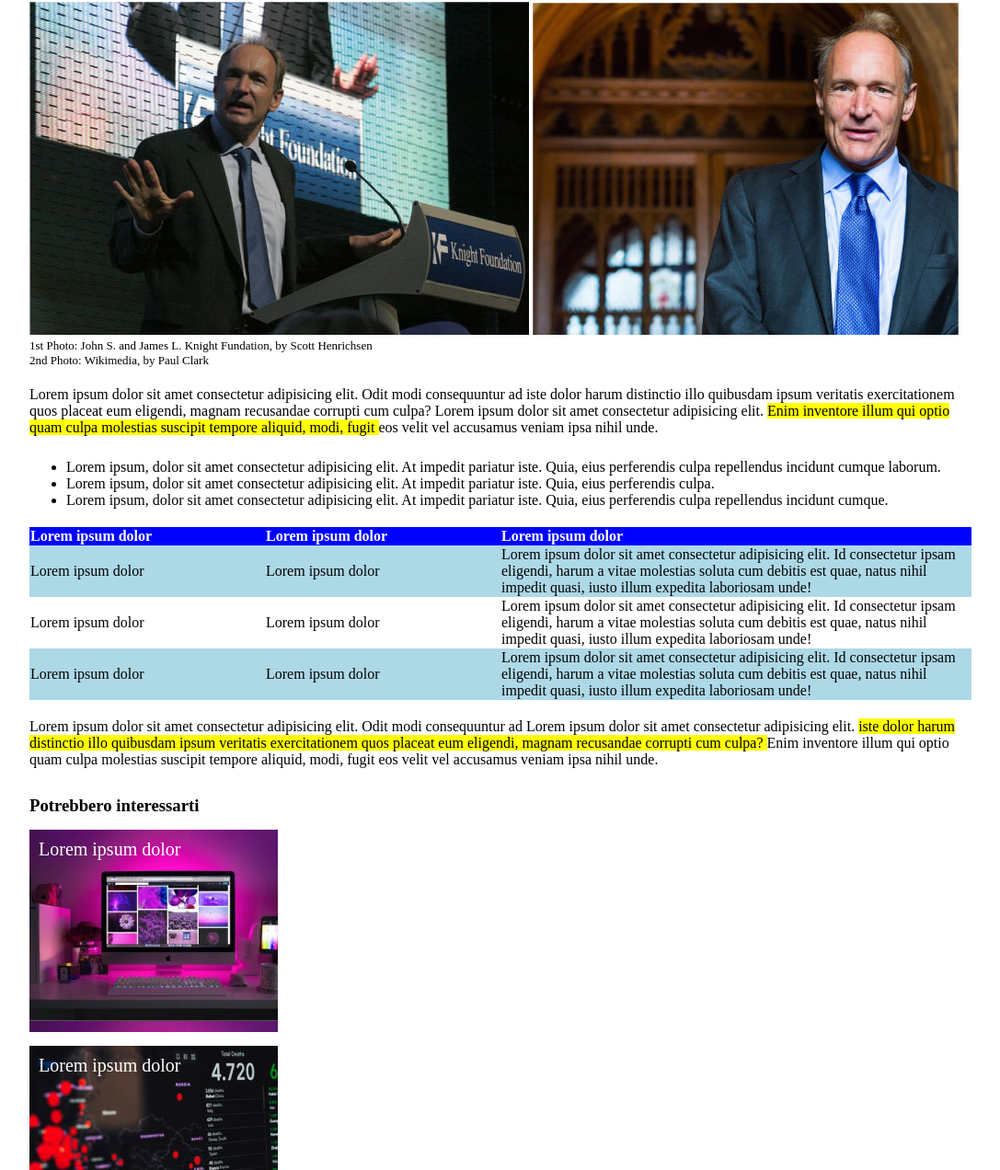
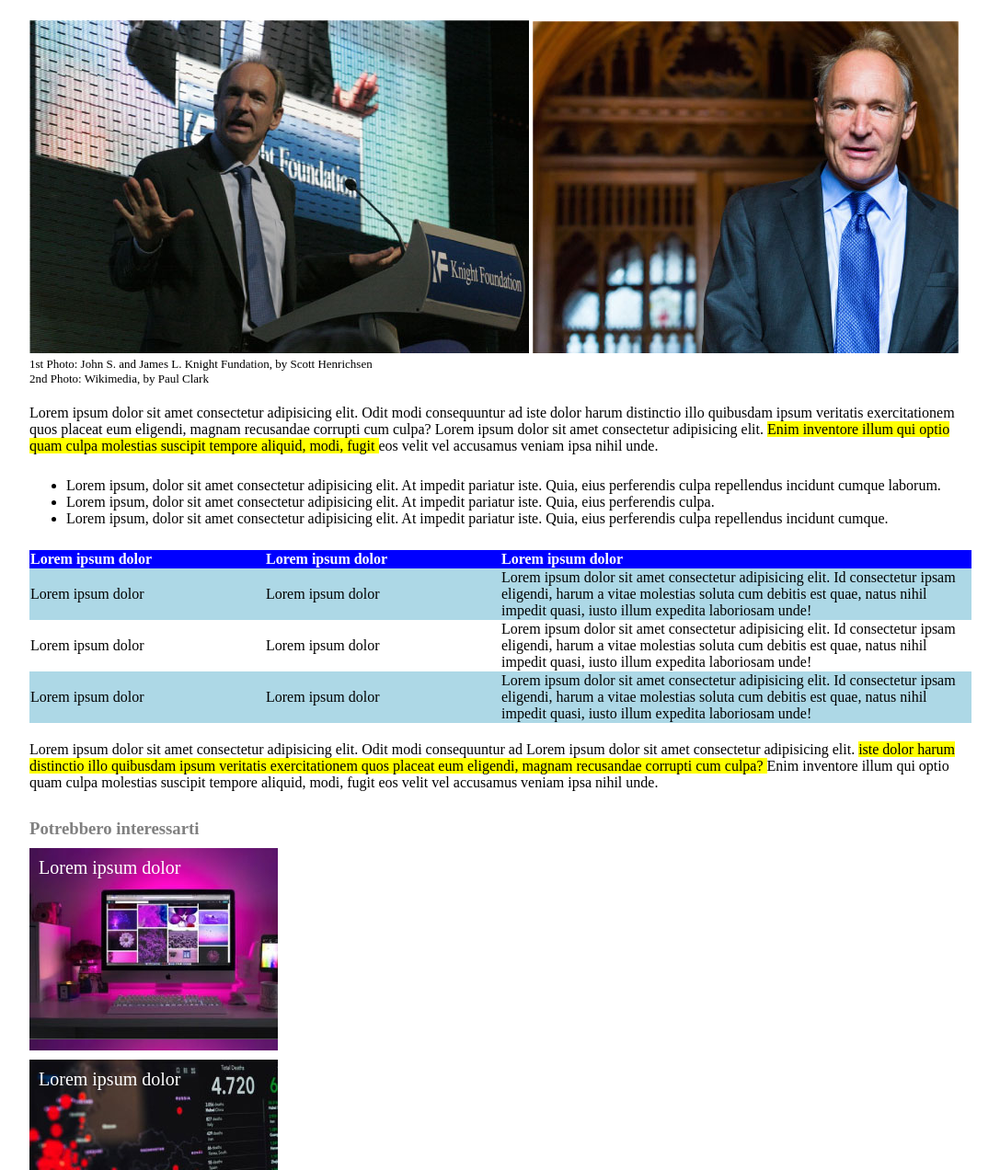
Before and after one commit to enricopaol/html-css-booleaner, a website: page index.html in a window 1280 px wide. Shown: the part 250-1522 px from the top of the page at 92% size, without its empty margins (96-1183 px from the left). Drawn offline with Linux system fonts and the light colour scheme.

Commit message:
Terminato primo esercizio, creato secondo file.css

```diff
--- a/css/style.css
+++ b/css/style.css
@@ -31,7 +31,7 @@ header img {
 
 /* MAIN */
 main {
-  margin-top: 20px;
+  margin-top: 30px;
 }
 
 h1 {
@@ -42,6 +42,7 @@ h1 {
 .author {
   color: grey;
   font-size: 20px;
+  margin-top: 10px;
 }
 
 .author span {
@@ -70,7 +71,7 @@ h1 {
 
 /* TABELLA */
 table {
-  margin-top: 20px;
+  margin-top: 25px;
   border-collapse: collapse;
 }
 
@@ -96,8 +97,9 @@ footer {
   margin-top: 30px;
 }
 
-footer .h3 {
+footer h3 {
   color: grey;
+  margin-bottom: 5px;
 }
 
 .photo-footer {
@@ -105,7 +107,8 @@ footer .h3 {
   width: 250px;
   color: white;
   font-size: 20px;
-  margin-top: 15px;
+  margin-top: 10px;
+  margin-bottom: 5px;
   padding: 10px;
 }
 
--- a/index.html
+++ b/index.html
@@ -4,9 +4,10 @@
     <meta charset="UTF-8" />
     <meta name="viewport" content="width=device-width, initial-scale=1.0" />
     <meta http-equiv="X-UA-Compatible" content="ie=edge" />
-    <title>The Booleaner</title>
+    <title>The Booleaner: Il manifesto di Tim Berners-Lee</title>
 
     <link rel="stylesheet" href="css/style.css" />
+    <!-- LINK AL SECONDO FILE .CSS <link rel="stylesheet" href="css/style-modified.css" />-->
   </head>
   <body>
     <!-- Header-->
@@ -39,7 +40,7 @@
           <br />
           2nd Photo: Wikimedia, by Paul Clark
         </div>
-        <!-- Fine Foto Tim-->
+        <!-- Fine Foto Tim Caption -->
 
         <!--Paragrafo Lorem Ipsum-->
         <p class="lorem">
```
Also changed, not shown: css/style-modified.css (added).
